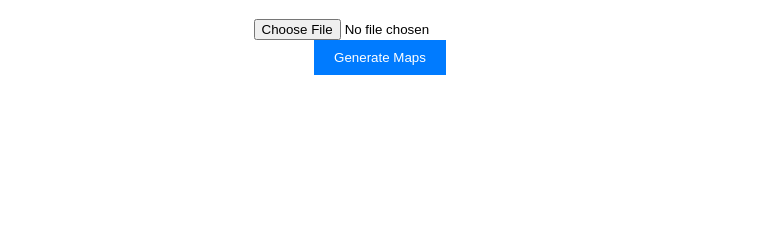
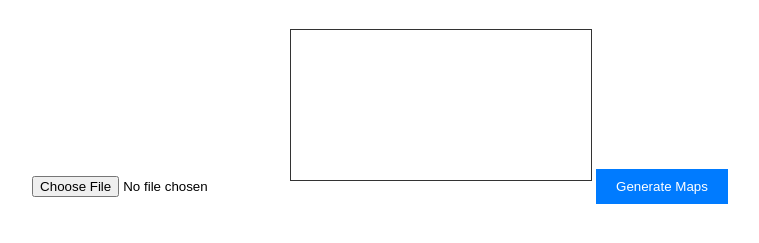
Before and after one commit to YasserAet/Normal_Map_Gen, a plain HTML site: page index.html in a window 1280 px wide. Shown: the part 61-304 px from the top of the page, without its empty margins (260-1019 px from the left). Drawn offline with nearby package versions, Linux system fonts and the light colour scheme.

Commit message:
Update index.html

```diff
--- a/index.html
+++ b/index.html
@@ -9,10 +9,9 @@
 <body>
     <h1>Map Generator</h1>
     <input type="file" id="fileInput" accept="image/*">
-    <div id="canvas-container"></div> <!-- Container for the Three.js canvas -->
+    <canvas id="previewCanvas"></canvas>
     <button id="generateMaps">Generate Maps</button>
     <a id="downloadLink" style="display: none;" download="maps.zip">Download Maps</a>
-    <script src="https://cdnjs.cloudflare.com/ajax/libs/three.js/110/three.min.js"></script>
     <script src="script.js"></script>
 </body>
 </html>
```
